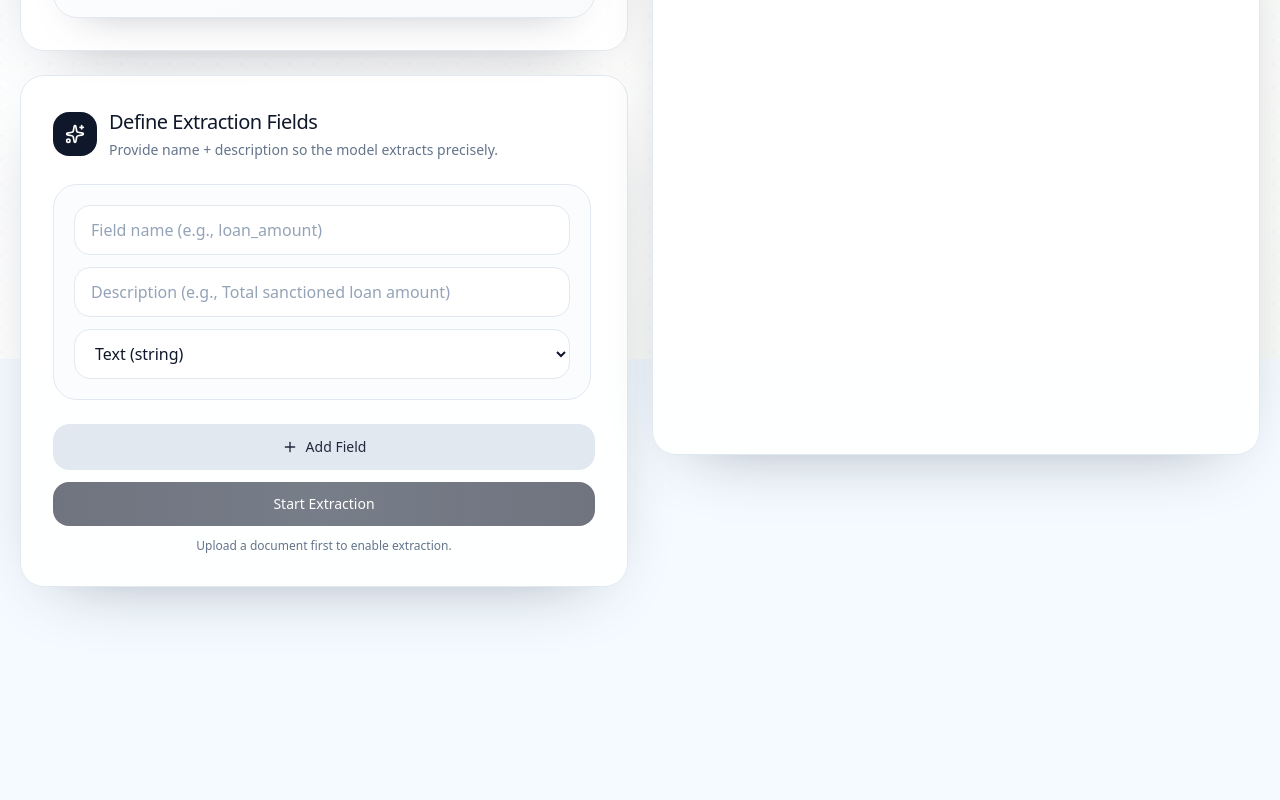
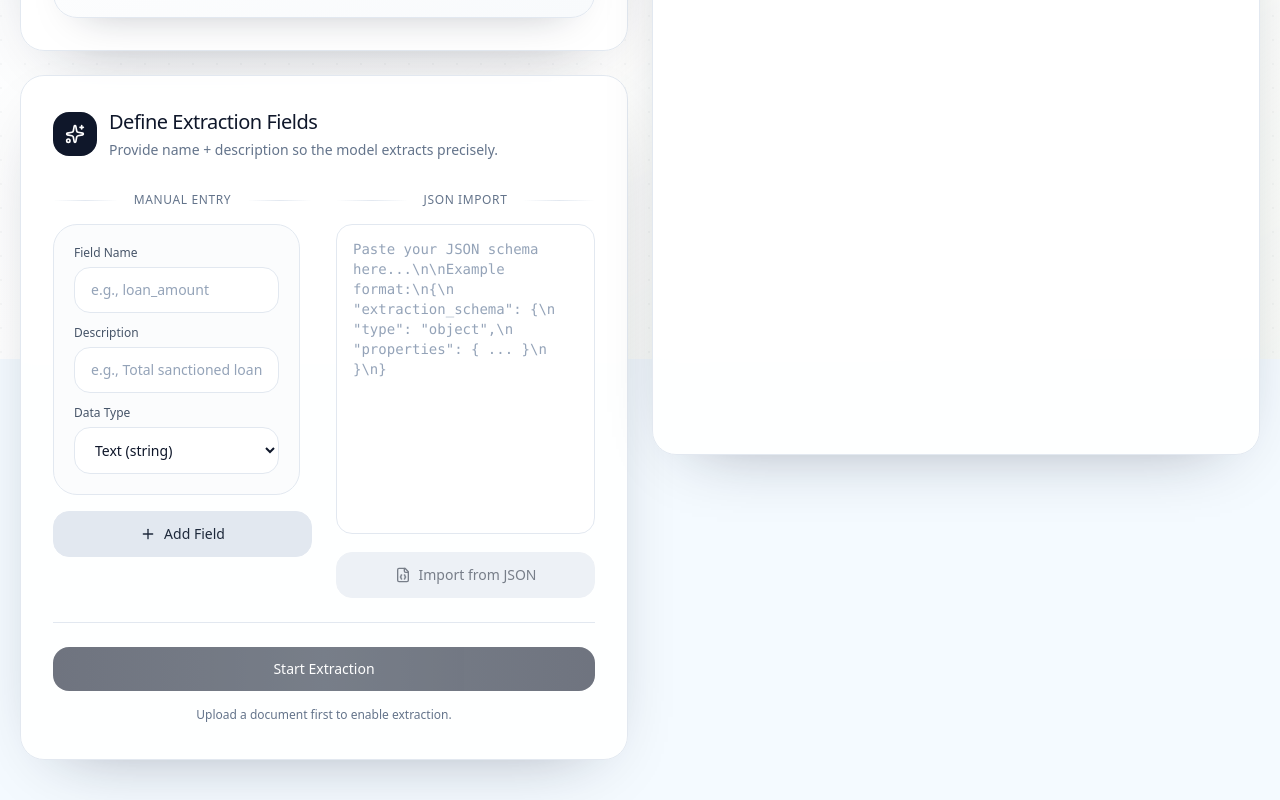
Before and after one commit to artypratham/docIntelFrontend, a React (Vite) app: page / in a window 1280 px wide. Shown: the part 441-1241 px from the top of the page. Before the commit the page ends 1068 px from the top, so only its background shows below. Built offline with nearby package versions, Linux system fonts and the light colour scheme; no server answers.

Commit message:
Polished UI

```diff
--- a/src/components/document/FieldBuilder.jsx
+++ b/src/components/document/FieldBuilder.jsx
@@ -1,10 +1,15 @@
-import { Plus, Trash2, Sparkles } from "lucide-react";
+import { useState } from "react";
+import { Plus, Trash2, Sparkles, FileJson, CheckCircle2, AlertCircle, Loader2 } from "lucide-react";
 import Card from "../shared/Card.jsx";
 import Button from "../shared/Button.jsx";
 import Input from "../shared/Input.jsx";
 import Select from "../shared/Select.jsx";
 
 export default function FieldBuilder({ fields, setFields, canExtract, isExtracting, onExtract }) {
+  const [jsonInput, setJsonInput] = useState("");
+  const [jsonError, setJsonError] = useState(null);
+  const [jsonSuccess, setJsonSuccess] = useState(null);
+
   function addField() {
     setFields([...fields, { name: "", description: "", type: "string" }]);
   }
@@ -19,43 +24,129 @@ export default function FieldBuilder({ fields, setFields, canExtract, isExtracti
     setFields(copy);
   }
 
+  function parseJsonSchema() {
+    setJsonError(null);
+    setJsonSuccess(null);
+
+    if (!jsonInput.trim()) {
+      setJsonError("Please enter a JSON schema");
+      return;
+    }
+
+    try {
+      const parsed = JSON.parse(jsonInput);
+
+      // Handle the extraction_schema wrapper
+      const schema = parsed.extraction_schema || parsed;
+
+      if (!schema.properties || typeof schema.properties !== "object") {
+        setJsonError("Invalid schema: 'properties' object not found");
+        return;
+      }
+
+      const newFields = Object.entries(schema.properties).map(([name, config]) => {
+        // Handle format field - if format is "date", use "date" type
+        let fieldType = config.type || "string";
+        if (config.format === "date" && fieldType === "string") {
+          fieldType = "date";
+        }
+
+        return {
+          name: name,
+          description: config.description || "",
+          type: fieldType
+        };
+      });
+
+      if (newFields.length === 0) {
+        setJsonError("No fields found in the schema");
+        return;
+      }
+
+      setFields(newFields);
+      setJsonInput("");
+      setJsonError(null);
+      setJsonSuccess(`Successfully imported ${newFields.length} field${newFields.length !== 1 ? 's' : ''}`);
+
+      // Clear success message after 3 seconds
+      setTimeout(() => setJsonSuccess(null), 3000);
+    } catch (err) {
+      setJsonError(`Invalid JSON: ${err.message}`);
+    }
+  }
+
   return (
-    <Card className="p-8">
-      <div className="flex items-center gap-3 mb-6">
-        <div className="p-3 rounded-2xl bg-slate-900">
+    <Card className="p-6 sm:p-8">
+      <div className="flex items-center gap-3 mb-6 sm:mb-8">
+        <div className="p-3 rounded-2xl bg-slate-900 flex-shrink-0">
           <Sparkles className="w-5 h-5 text-white" />
         </div>
-        <div>
-          <h2 className="text-xl font-light tracking-tight text-slate-900">
+        <div className="min-w-0">
+          <h2 className="text-lg sm:text-xl font-light tracking-tight text-slate-900">
             Define Extraction Fields
           </h2>
-          <p className="text-sm text-slate-500 mt-1">
+          <p className="text-xs sm:text-sm text-slate-500 mt-1">
             Provide name + description so the model extracts precisely.
           </p>
         </div>
       </div>
 
-      <div className="space-y-4 max-h-[380px] overflow-y-auto pr-1">
-        {fields.map((field, idx) => (
+      <div className="grid lg:grid-cols-2 gap-4 sm:gap-6 mb-6">
+        {/* Manual Field Builder */}
+        <div className="space-y-4">
+          <div className="flex items-center gap-2 mb-3">
+            <div className="h-px flex-1 bg-gradient-to-r from-transparent via-slate-200 to-transparent"></div>
+            <span className="text-xs font-medium text-slate-500 uppercase tracking-wider px-2">
+              Manual Entry
+            </span>
+            <div className="h-px flex-1 bg-gradient-to-r from-transparent via-slate-200 to-transparent"></div>
+          </div>
+
+          <div className="space-y-3 sm:space-y-4 max-h-[400px] sm:max-h-[450px] overflow-y-auto pr-2 sm:pr-3 custom-scrollbar">
+            {fields.length === 0 ? (
+              <div className="rounded-3xl border-2 border-dashed border-slate-200 bg-slate-50/40 p-8 text-center">
+                <Sparkles className="w-8 h-8 text-slate-300 mx-auto mb-3" />
+                <p className="text-sm text-slate-500">No fields defined yet</p>
+                <p className="text-xs text-slate-400 mt-1">Add a field to get started</p>
+              </div>
+            ) : (
+              fields.map((field, idx) => (
                 <div
                   key={idx}
-            className="rounded-3xl border border-slate-200 bg-slate-50/60 p-5"
+                  className="rounded-3xl border border-slate-200 bg-slate-50/60 p-4 sm:p-5 hover:border-slate-300 transition-colors"
                 >
                   <div className="flex items-start gap-3">
-              <div className="flex-1 space-y-3">
+                    <div className="flex-1 space-y-3 min-w-0">
+                      <div>
+                        <label className="block text-xs font-medium text-slate-600 mb-1.5">
+                          Field Name
+                        </label>
                         <Input
                           value={field.name}
-                  placeholder="Field name (e.g., loan_amount)"
+                          placeholder="e.g., loan_amount"
                           onChange={(e) => updateField(idx, "name", e.target.value)}
+                          className="text-sm"
                         />
+                      </div>
+                      <div>
+                        <label className="block text-xs font-medium text-slate-600 mb-1.5">
+                          Description
+                        </label>
                         <Input
                           value={field.description}
-                  placeholder="Description (e.g., Total sanctioned loan amount)"
+                          placeholder="e.g., Total sanctioned loan amount"
                           onChange={(e) => updateField(idx, "description", e.target.value)}
+                          className="text-sm"
                         />
+                      </div>
+                      <div>
+                        <label className="block text-xs font-medium text-slate-600 mb-1.5">
+                          Data Type
+                        </label>
                         <Select
                           value={field.type}
                           onChange={(e) => updateField(idx, "type", e.target.value)}
+                          className="text-sm"
                         >
                           <option value="string">Text (string)</option>
                           <option value="number">Number</option>
@@ -63,41 +154,113 @@ export default function FieldBuilder({ fields, setFields, canExtract, isExtracti
                           <option value="boolean">Boolean</option>
                         </Select>
                       </div>
+                    </div>
 
                     {fields.length > 1 && (
                       <button
                         onClick={() => removeField(idx)}
-                  className="rounded-2xl border border-transparent hover:border-rose-200 bg-white px-3 py-3 text-rose-600 hover:bg-rose-50 transition-all"
+                        className="rounded-2xl border border-transparent hover:border-rose-200 bg-white px-3 py-3 text-rose-600 hover:bg-rose-50 transition-all flex-shrink-0"
                         title="Remove field"
+                        aria-label="Remove field"
                       >
-                  <Trash2 className="w-5 h-5" />
+                        <Trash2 className="w-4 h-4 sm:w-5 sm:h-5" />
                       </button>
                     )}
                   </div>
                 </div>
-        ))}
+              ))
+            )}
           </div>
 
-      <div className="mt-6 grid gap-3">
-        <Button variant="subtle" onClick={addField}>
+          <Button variant="subtle" onClick={addField} className="w-full">
             <Plus className="w-4 h-4" />
-          Add Field
+            <span>Add Field</span>
           </Button>
+        </div>
 
+        {/* JSON Schema Input */}
+        <div className="space-y-4">
+          <div className="flex items-center gap-2 mb-3">
+            <div className="h-px flex-1 bg-gradient-to-r from-transparent via-slate-200 to-transparent"></div>
+            <span className="text-xs font-medium text-slate-500 uppercase tracking-wider px-2">
+              JSON Import
+            </span>
+            <div className="h-px flex-1 bg-gradient-to-r from-transparent via-slate-200 to-transparent"></div>
+          </div>
+
+          <div className="space-y-3">
+            <div className="relative">
+              <textarea
+                value={jsonInput}
+                onChange={(e) => {
+                  setJsonInput(e.target.value);
+                  setJsonError(null);
+                  setJsonSuccess(null);
+                }}
+                placeholder='Paste your JSON schema here...\n\nExample format:\n{\n  "extraction_schema": {\n    "type": "object",\n    "properties": { ... }\n  }\n}'
+                className="w-full rounded-2xl border border-slate-200 bg-white px-4 py-3.5 text-xs sm:text-sm text-slate-900 placeholder:text-slate-400 outline-none focus:ring-2 focus:ring-amber-200 focus:border-amber-300 transition-all font-mono resize-none leading-relaxed"
+                rows={14}
+              />
+              {jsonInput && (
+                <div className="absolute top-3 right-3">
+                  <div className="px-2 py-1 rounded-lg bg-slate-100 text-xs text-slate-500 font-mono">
+                    {jsonInput.split('\n').length} lines
+                  </div>
+                </div>
+              )}
+            </div>
+
+            {jsonError && (
+              <div className="rounded-2xl border border-rose-200 bg-rose-50 px-4 py-3 flex items-start gap-2.5 animate-[fadeIn_0.2s_ease-out]">
+                <AlertCircle className="w-4 h-4 text-rose-600 flex-shrink-0 mt-0.5" />
+                <p className="text-xs text-rose-700 flex-1">{jsonError}</p>
+              </div>
+            )}
+
+            {jsonSuccess && (
+              <div className="rounded-2xl border border-emerald-200 bg-emerald-50 px-4 py-3 flex items-start gap-2.5 animate-[fadeIn_0.2s_ease-out]">
+                <CheckCircle2 className="w-4 h-4 text-emerald-600 flex-shrink-0 mt-0.5" />
+                <p className="text-xs text-emerald-700 flex-1">{jsonSuccess}</p>
+              </div>
+            )}
+
+            <Button
+              variant="subtle"
+              onClick={parseJsonSchema}
+              disabled={!jsonInput.trim()}
+              className="w-full"
+            >
+              <FileJson className="w-4 h-4" />
+              <span>Import from JSON</span>
+            </Button>
+          </div>
+        </div>
+      </div>
+
+      <div className="pt-4 sm:pt-6 border-t border-slate-200">
+        <div className="grid gap-3">
           <Button
             onClick={onExtract}
             disabled={!canExtract || isExtracting}
             className="w-full"
           >
-          {isExtracting ? "Extracting…" : "Start Extraction"}
+            {isExtracting ? (
+              <>
+                <Loader2 className="w-4 h-4 animate-spin" />
+                <span>Extracting…</span>
+              </>
+            ) : (
+              <span>Start Extraction</span>
+            )}
           </Button>
 
           {!canExtract && (
-          <p className="text-xs text-slate-500 text-center">
+            <p className="text-xs text-slate-500 text-center py-1">
               Upload a document first to enable extraction.
             </p>
           )}
         </div>
+      </div>
     </Card>
   );
 }
--- a/src/styles/globals.css
+++ b/src/styles/globals.css
@@ -39,3 +39,33 @@ body {
 .luxe-scroll::-webkit-scrollbar-thumb:hover {
   background: rgba(15, 23, 42, 0.28);
 }
+
+/* Custom scrollbar for field builder */
+.custom-scrollbar::-webkit-scrollbar {
+  width: 8px;
+}
+
+.custom-scrollbar::-webkit-scrollbar-track {
+  background: rgba(15, 23, 42, 0.04);
+  border-radius: 999px;
+}
+
+.custom-scrollbar::-webkit-scrollbar-thumb {
+  background: rgba(15, 23, 42, 0.15);
+  border-radius: 999px;
+}
+
+.custom-scrollbar::-webkit-scrollbar-thumb:hover {
+  background: rgba(15, 23, 42, 0.25);
+}
+
+@keyframes fadeIn {
+  from {
+    opacity: 0;
+    transform: translateY(-4px);
+  }
+  to {
+    opacity: 1;
+    transform: translateY(0);
+  }
+}
```
Lines whose indentation alone changed are shown as unchanged.
